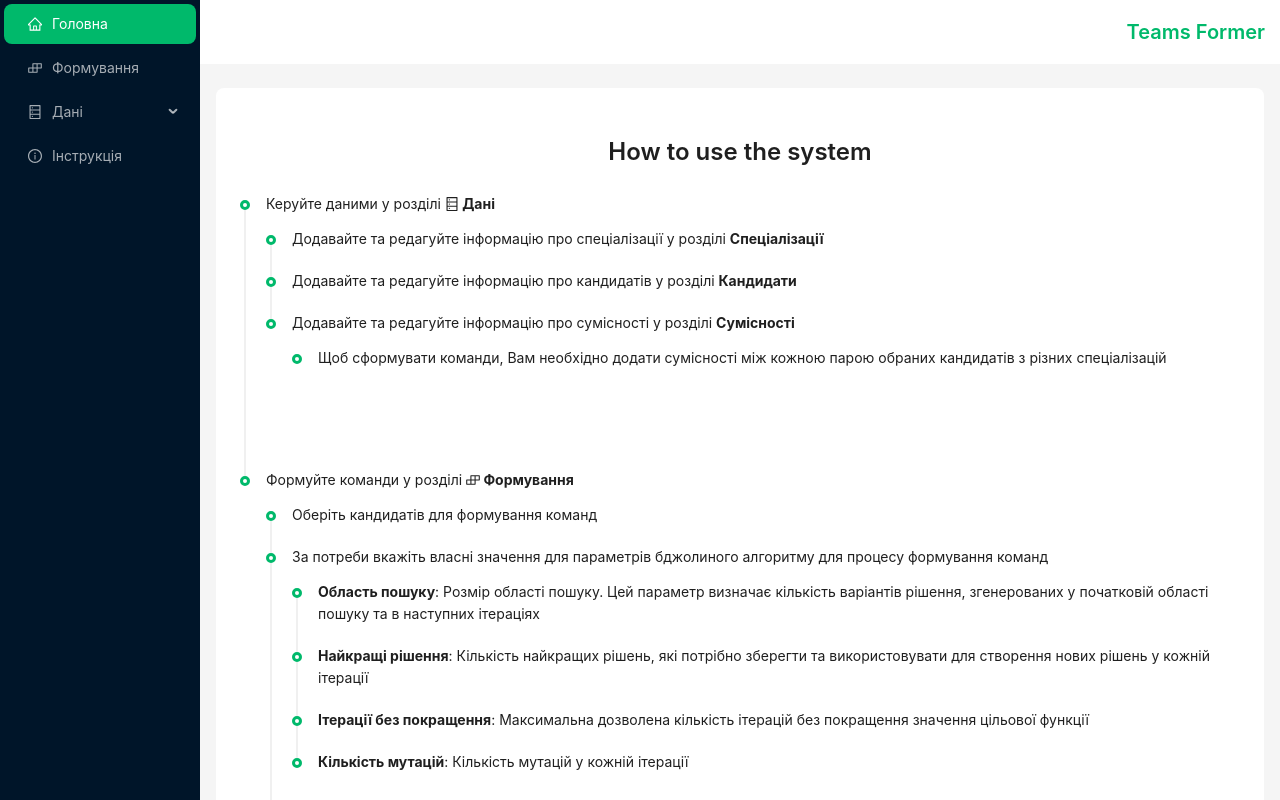
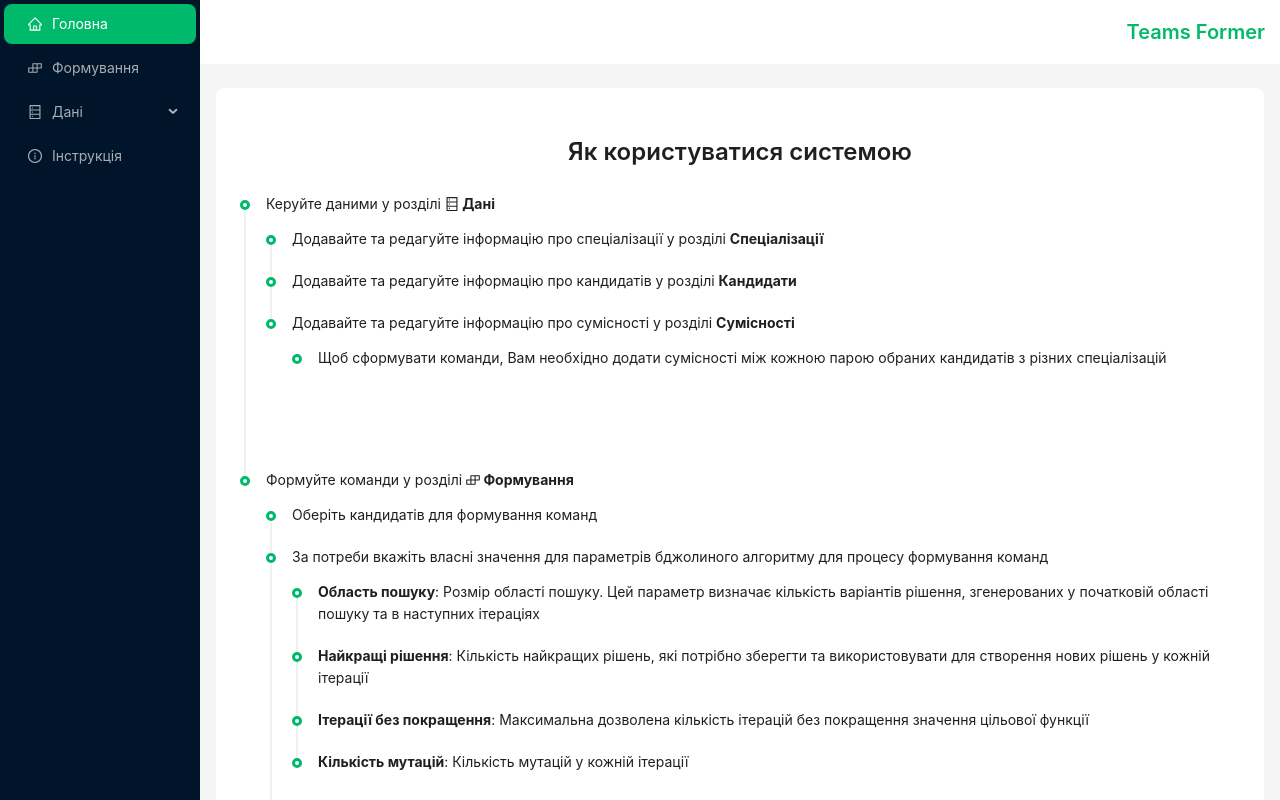
Before and after one commit to plntry/teams-builder-app, a React (Create React App) app in the folder client/: page /about in a window 1280 px wide. Shown: the top 800 px of the page. Built offline with nearby package versions, Linux system fonts and the light colour scheme.

Commit message:
adding translation to the about header

```diff
--- a/client/src/components/About/index.js
+++ b/client/src/components/About/index.js
@@ -144,7 +144,7 @@ const About = () => {
   return (
     <Flex vertical gap="20px" justify="center" align="center">
       <Typography.Title level={3} style={{ textAlign: "center" }}>
-        How to use the system
+        Як користуватися системою
       </Typography.Title>
       <Timeline items={timelineData} />
     </Flex>
```
